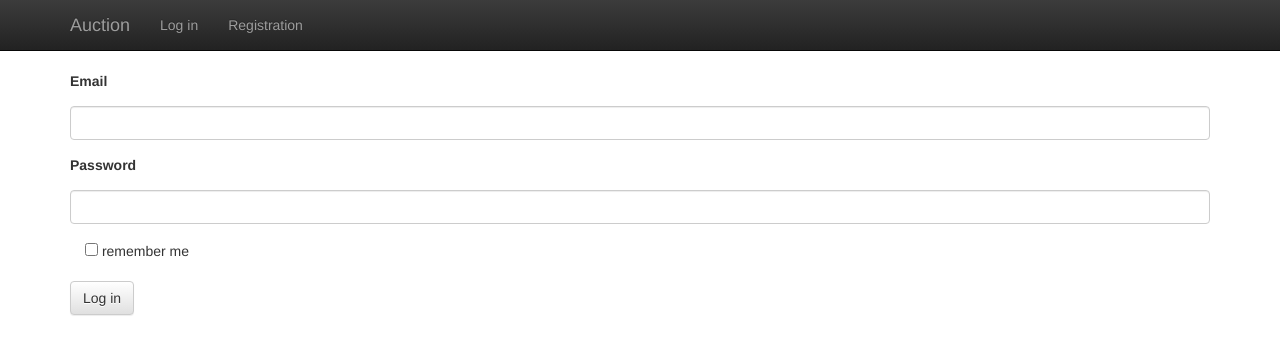
After one commit to maxkalahur/lesson-11-auction-app, a PHP site: template app/Views/login.html.php in a window 1280 px wide. The commit adds this page. Shown: the top 355 px of the page. Run offline with PHP 8.4, Linux system fonts and the light colour scheme; the template is opened without the code that fills it, so the values that code supplies are empty.

Commit message:
views and login

```diff
--- a/app/Framework/App.php
+++ b/app/Framework/App.php
@@ -36,6 +36,7 @@ class App
             $controller = new $className( $config, $database, $servicesContainer );
             $controller->$methodName();
 
+
         }
         else {
             echo '404';
--- a/app/Models/User.php
+++ b/app/Models/User.php
@@ -8,7 +8,7 @@ use App\Models\Lot;
 class User extends Model
 {
 	protected $table = 'users';
-	protected $id, $name, $email, $pass;
+	protected $id, $name, $email, $password;
 
 	public function lots() {
 	    return Lot::getByUserId( $this->id );
--- /dev/null
+++ b/app/Views/account.html.php
@@ -0,0 +1 @@
+account
--- a/app/Views/header.html.php
+++ b/app/Views/header.html.php
@@ -0,0 +1,38 @@
+<!doctype html>
+<html lang="en">
+<head>
+    <meta charset="UTF-8">
+    <meta name="viewport"
+          content="width=device-width, user-scalable=no, initial-scale=1.0, maximum-scale=1.0, minimum-scale=1.0">
+    <meta http-equiv="X-UA-Compatible" content="ie=edge">
+
+    <link href="/app/Views/css/bootstrap.css" rel="stylesheet">
+    <link type="text/css" href="/app/Views/css/bootstrap-theme.css" rel="stylesheet">
+    <link type="text/css" href="/app/Views/css/jquery-ui.css" rel="stylesheet">
+
+    <title>Auction</title>
+</head>
+<body>
+<div class="navbar navbar-inverse navbar-static-top">
+    <div class="container">
+        <div class="navbar-header">
+            <button type="button" class="navbar-toggle" data-toggle="collapse" data-target="#responsive-menu">
+                <span class="sr-only"></span>
+                <span class="icon-bar"></span>
+                <span class="icon-bar"></span>
+                <span class="icon-bar"></span>
+            </button>
+            <a class="navbar-brand" href="/">Auction</a>
+        </div>
+        <div class="collapse navbar-collapse" id="responsive-menu">
+            <ul class="nav navbar-nav">
+                <li><a href="/login">Log in</a></li>
+                <li><a href="/registration">Registration</a></li>
+            </ul>
+        </div>
+    </div>
+</div>
+
+<script type="text/javascript" src="/app/Views/js/jquery-3.1.1.js"></script>
+<script type="text/javascript" src="/app/Views/js/jquery-ui.js"></script>
+<script type="text/javascript" src="/app/Views/js/bootstrap.js"></script>
--- /dev/null
+++ b/app/Views/login.html.php
@@ -0,0 +1,19 @@
+
+<div class="container">
+    <form action="/login" method="POST" id="contactform" role="form">
+        <div class="form-group">
+            <p><label for="login">Email</label></p>
+            <input id="login" class="form-control" type="text" name="login[email]" tabindex="1" required>
+        </div>
+        <div class="form-group">
+            <p><label for="password">Password</label></p>
+            <input id="password" name="login[pass]" class="form-control" tabindex="2" type="password" required>
+        </div>
+        <div class="container">        <input type="checkbox" name="login[rememberMe]"> remember me</div>
+        <br>
+        <input type="submit" value="Log in" id="submit" class="btn btn-default"/>
+    </form>
+</div>
+
+</body>
+</html>
--- a/app/config.php
+++ b/app/config.php
@@ -4,7 +4,7 @@ $config = [
     'db' => [
         'host' => 'localhost',
         'user' => 'root',
-        'password' => 'euflfq',
+        'password' => 'root',
         'database' => 'auction'
     ],
 ];
--- a/app/routes.php
+++ b/app/routes.php
@@ -15,5 +15,8 @@ $routes = [
     '/admin' => [
         'handler' => ['AdminController','index'],
         'policy' => 'is_admin'
-    ]
+    ],
+    '/login' => ['handler' => ['AuthController','login']],
+    '/registration' => ['handler' => ['AuthController','registration']]
+
 ];
```
Also changed, not shown: app/Auth/Auth.php (+4 -4 lines), app/Controllers/AccountController.php (+17 -0 lines), app/Controllers/AuthController.php (+41 -0 lines), app/Views/registration.html.php (added, +20 -0 lines), app/Views/catalog.html.php (deleted), app/Views/css/ex.css (deleted), app/Views/css/mystyle.css (deleted).
